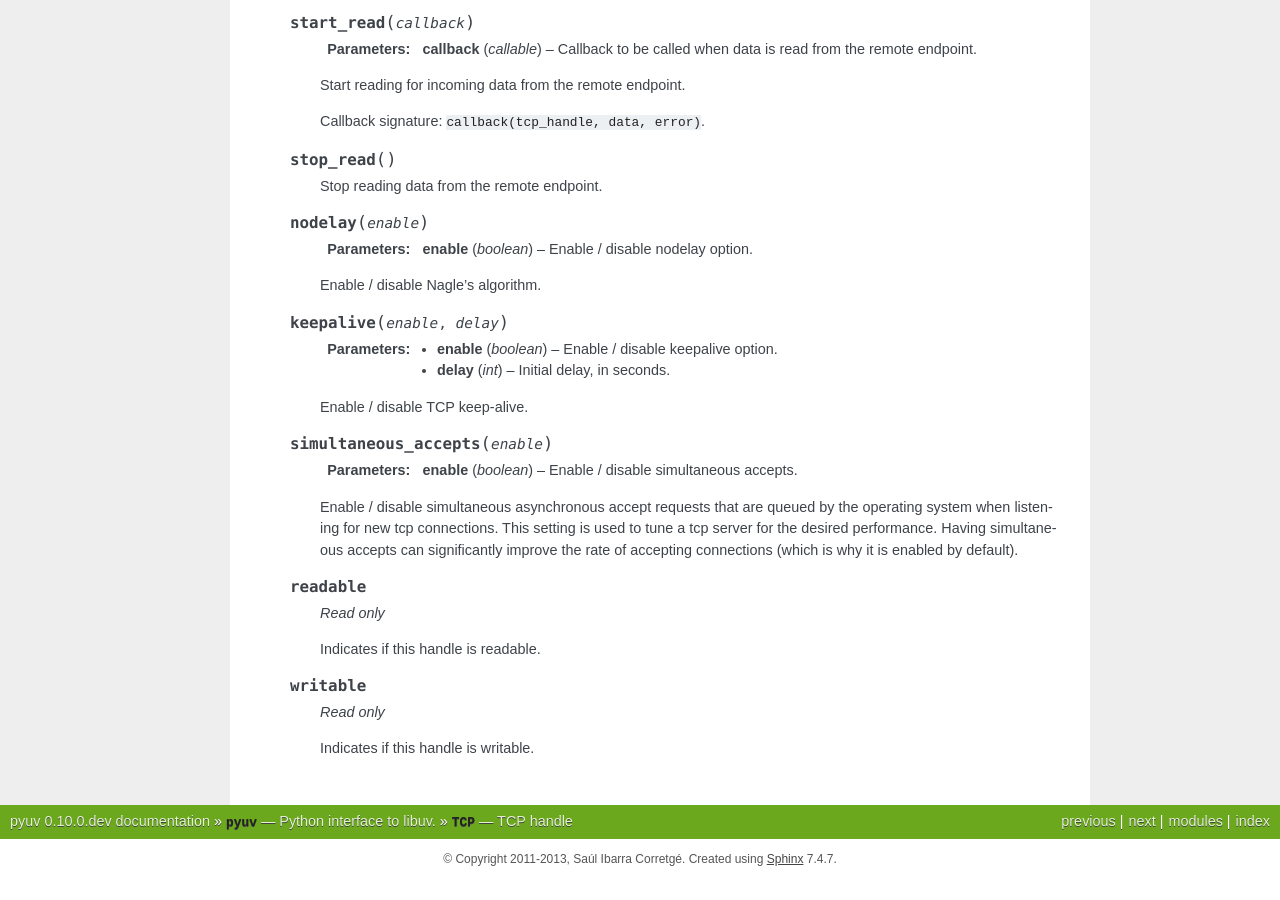
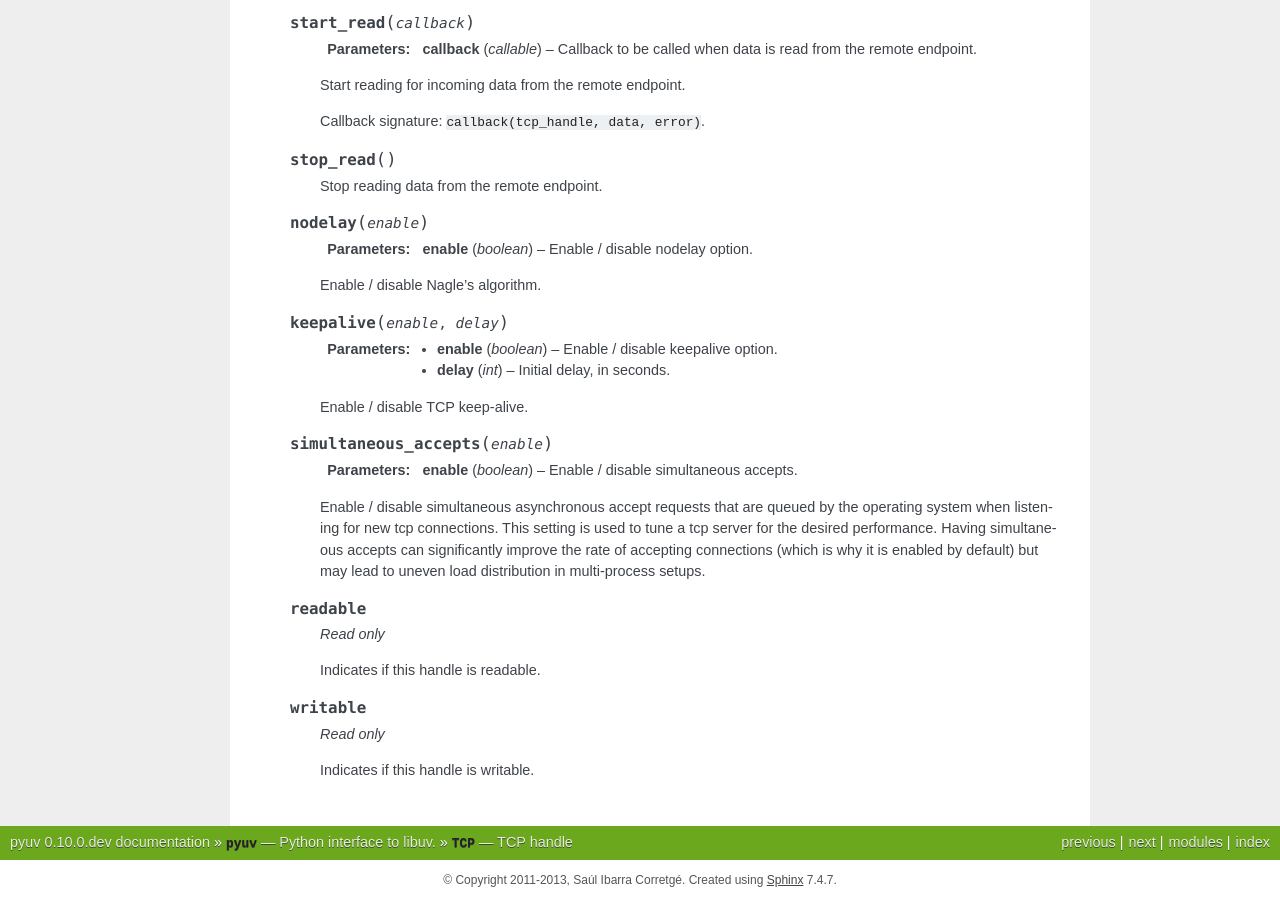
Before and after one commit to saghul/pyuv, a Sphinx documentation site: the page built from docs/tcp.rst, in a window 1280 px wide and 900 px high, scrolled down 1640 px. Built offline with Sphinx 7.4.7, drawn with Linux system fonts in a browser that asks for light colours; before the commit the page ends 2519 px from its top, so only the background shows below that.

Commit message:
Clarify docs for TCP.simultaneous_accepts

```diff
--- a/docs/tcp.rst
+++ b/docs/tcp.rst
@@ -142,7 +142,8 @@
         by the operating system when listening for new tcp connections. This setting
         is used to tune a tcp server for the desired performance. Having simultaneous
         accepts can significantly improve the rate of accepting connections (which
-        is why it is enabled by default).
+        is why it is enabled by default) but may lead to uneven load distribution in
+        multi-process setups.
 
     .. py:attribute:: readable
 
```
